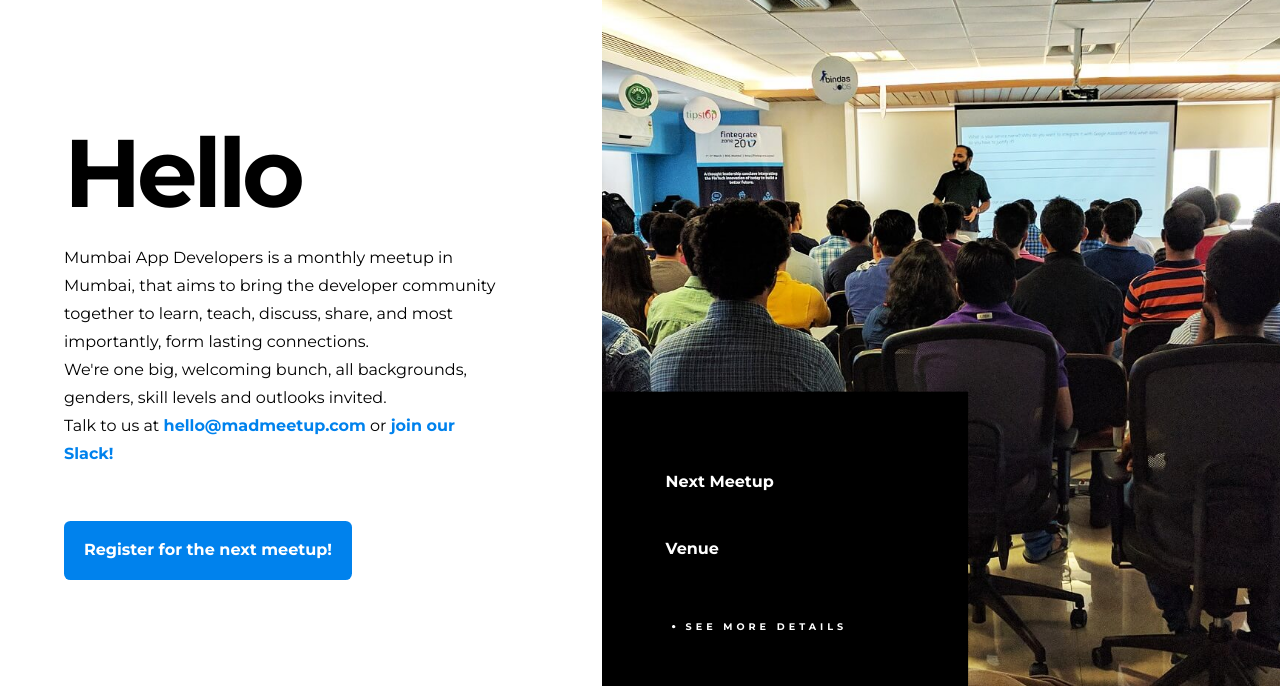
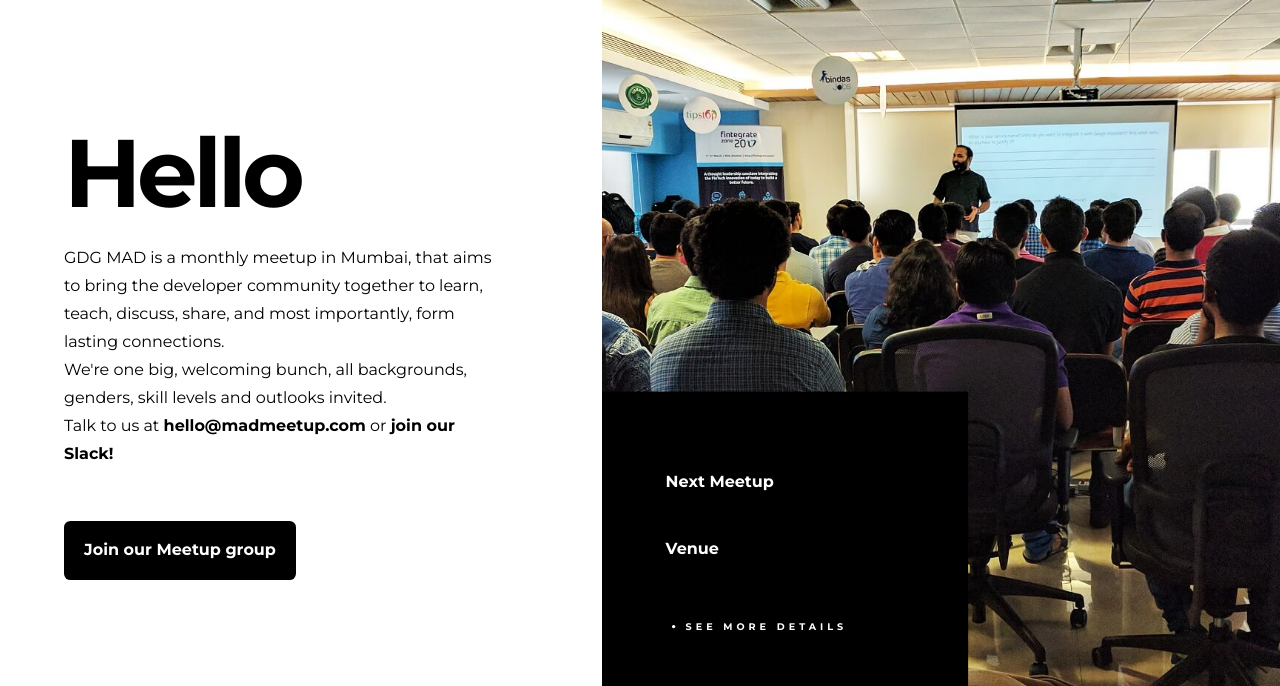
Before and after one commit to gdgmad/gdgmad.github.io, a plain HTML site: page index.html in a window 1280 px wide. Shown: the part 114-800 px from the top of the page. Drawn offline with Linux system fonts and the light colour scheme; no server answers.

Commit message:
Updated with GDG branding

```diff
--- a/css/base.css
+++ b/css/base.css
@@ -232,7 +232,7 @@ button:focus {
 
 .title img
 {
-	width: 20%;
+	width: 33%;
 }
 
 .section__title span, .section__title img {
@@ -253,18 +253,18 @@ button:focus {
 
 .content__email
 {
-	color: #0082ED;
+	color: #000;
 	font-weight: 600;
 }
 
 .content__email:hover
 {
-	color: #006FDA;
+	color: #000;
 }
 
 .content__register
 {
-	background: #0082ED;
+	background: #000;
 	padding: 1.25rem;
 	border-radius: 0.4rem;
 	color: white;
--- a/index.html
+++ b/index.html
@@ -69,11 +69,11 @@
 				<section class="section section--current">
 					<div class="section__content">
 						<h2 class="section__title">Hello</h2>
-						<p class="section__description"><span class="section__description-inner">Mumbai App Developers is a monthly meetup in Mumbai, that aims to bring the developer community together to learn, teach, discuss, share, and most importantly, form lasting connections.
+						<p class="section__description"><span class="section__description-inner">GDG MAD is a monthly meetup in Mumbai, that aims to bring the developer community together to learn, teach, discuss, share, and most importantly, form lasting connections.
 						<br>We're one big, welcoming bunch, all backgrounds, genders, skill levels and outlooks invited. <br>Talk to us at <a class="content__email" href="mailto:madmeetup.mail@gmail.com">hello@madmeetup.com</a> or <a target="_blank" class="content__email" href="https://join.slack.com/t/madmeetup/shared_invite/enQtNDQxMDIzMTA2MzA4LTNkZGRkZjk0ZDRiZDQ0MTc4MGU4YjNmYjZlOWQwYzQ5MmE5MTMwYWNiOWNiZTc3YjMyM2RhYmNlYTVhMWJkN2M">join our Slack!</a></span></p>
 						<br><br>
-						<a target="_blank" id="event.registration-link">
-							<button class="content__register">Register for the next meetup!</button>
+						<a target="_blank" href="http://meetup.com/gdg-mad">
+							<button class="content__register">Join our Meetup group</button>
 						</a>
 					</div>
 					<div class="section__img">
```
Also changed, not shown: favicon.ico, img/logo.png.
